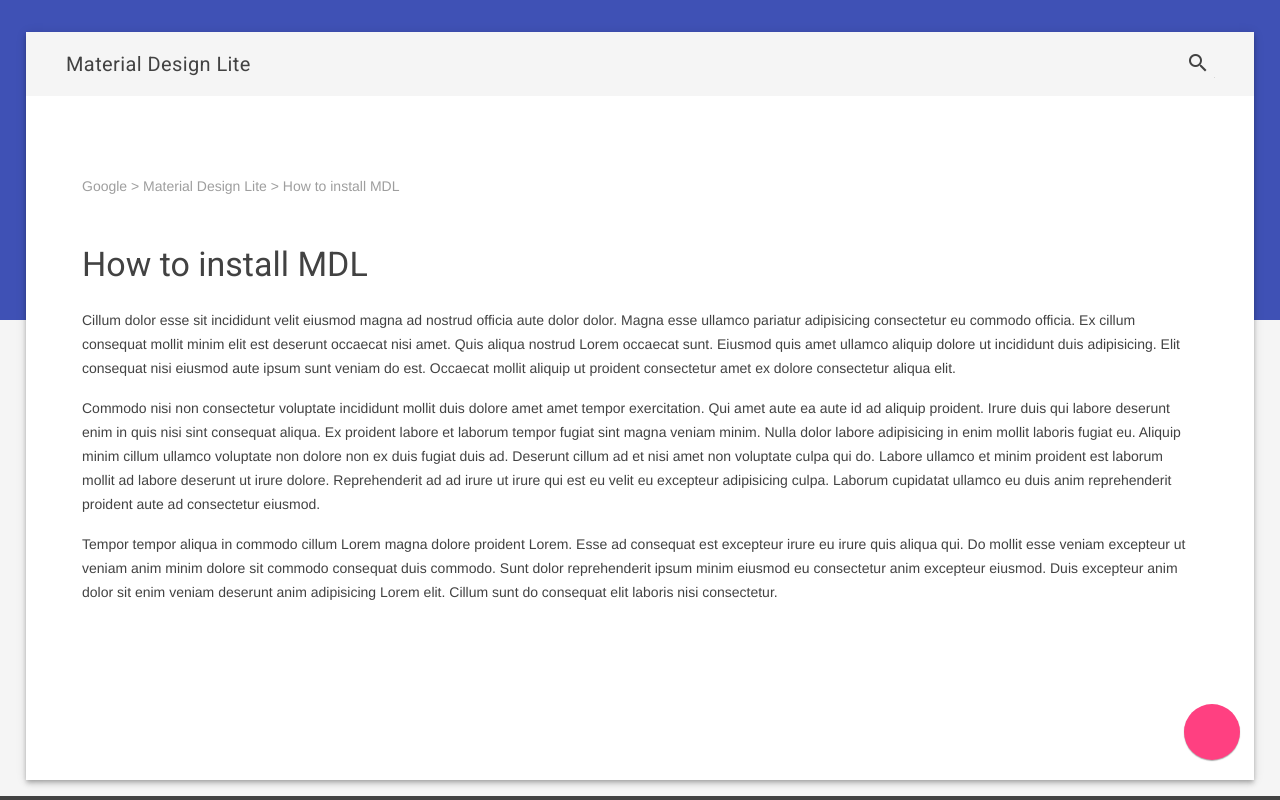
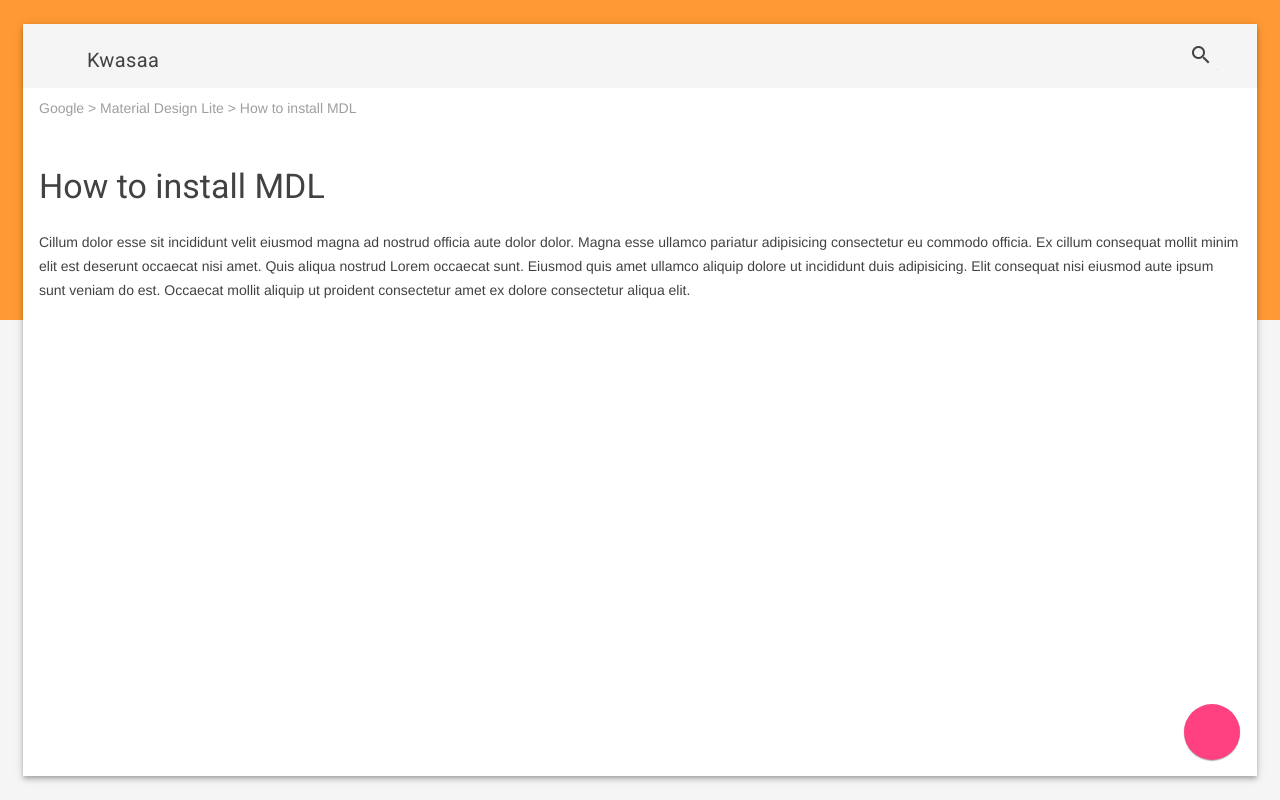
Before and after one commit to kamdjouduplex/new-makert, a website: page app/index.html in a window 1280 px wide. Drawn offline with nearby package versions, Linux system fonts and the light colour scheme.

Commit message:
remove the footer and ajust the margin and padding

```diff
--- a/app/css/styles.css
+++ b/app/css/styles.css
@@ -6,12 +6,12 @@
 .demo-ribbon {
   width: 100%;
   height: 40vh;
-  background-color: #3F51B5;
+  background-color: #FF9933;
   flex-shrink: 0;
 }
 
 .demo-main {
-  margin-top: -38vh;
+  margin-top: -39vh;
   flex-shrink: 0;
 }
 
@@ -21,14 +21,15 @@
 
 .demo-container {
   max-width: 1600px;
-  width: calc(100% - 36px);
+  width: calc(100% - 30px);
   margin: 0 auto;
+  height: 96vh;
 }
 
 .demo-content {
   border-radius: 2px;
-  padding: 80px 56px;
-  margin-bottom: 80px;
+  padding: 10px 16px;
+  margin-bottom: 10px;
 }
 
 .demo-layout.is-small-screen .demo-content {
--- a/app/index.html
+++ b/app/index.html
@@ -55,7 +55,7 @@
           <div class=" mdl-color--white mdl-shadow--4dp content mdl-color-text--grey-800 mdl-cell mdl-cell--12-col">
             <header class="demo-header mdl-layout__header mdl-layout__header--scroll mdl-color--grey-100 mdl-color-text--grey-800">
                     <div class="mdl-layout__header-row">
-                    <span class="mdl-layout-title">Material Design Lite</span>
+                    <span class="mdl-layout-title"><i class="material-icons">&#xE332;</i> Kwasaa</span>
                     <div class="mdl-layout-spacer"></div>
                     <div class="mdl-textfield mdl-js-textfield mdl-textfield--expandable">
                         <label class="mdl-button mdl-js-button mdl-button--icon" for="search">
@@ -76,24 +76,9 @@
                 <p>
                     Cillum dolor esse sit incididunt velit eiusmod magna ad nostrud officia aute dolor dolor. Magna esse ullamco pariatur adipisicing consectetur eu commodo officia. Ex cillum consequat mollit minim elit est deserunt occaecat nisi amet. Quis aliqua nostrud Lorem occaecat sunt. Eiusmod quis amet ullamco aliquip dolore ut incididunt duis adipisicing. Elit consequat nisi eiusmod aute ipsum sunt veniam do est. Occaecat mollit aliquip ut proident consectetur amet ex dolore consectetur aliqua elit.
                 </p>
-                <p>
-                    Commodo nisi non consectetur voluptate incididunt mollit duis dolore amet amet tempor exercitation. Qui amet aute ea aute id ad aliquip proident. Irure duis qui labore deserunt enim in quis nisi sint consequat aliqua. Ex proident labore et laborum tempor fugiat sint magna veniam minim. Nulla dolor labore adipisicing in enim mollit laboris fugiat eu. Aliquip minim cillum ullamco voluptate non dolore non ex duis fugiat duis ad. Deserunt cillum ad et nisi amet non voluptate culpa qui do. Labore ullamco et minim proident est laborum mollit ad labore deserunt ut irure dolore. Reprehenderit ad ad irure ut irure qui est eu velit eu excepteur adipisicing culpa. Laborum cupidatat ullamco eu duis anim reprehenderit proident aute ad consectetur eiusmod.
-                </p>
-                <p>
-                    Tempor tempor aliqua in commodo cillum Lorem magna dolore proident Lorem. Esse ad consequat est excepteur irure eu irure quis aliqua qui. Do mollit esse veniam excepteur ut veniam anim minim dolore sit commodo consequat duis commodo. Sunt dolor reprehenderit ipsum minim eiusmod eu consectetur anim excepteur eiusmod. Duis excepteur anim dolor sit enim veniam deserunt anim adipisicing Lorem elit. Cillum sunt do consequat elit laboris nisi consectetur.
-                </p>
             </div>
           </div>
         </div>
-        <footer class="demo-footer mdl-mini-footer">
-          <div class="mdl-mini-footer--left-section">
-            <ul class="mdl-mini-footer--link-list">
-              <li><a href="#">Help</a></li>
-              <li><a href="#">Privacy and Terms</a></li>
-              <li><a href="#">User Agreement</a></li>
-            </ul>
-          </div>
-        </footer>
       </main>
     </div>
     <a href="#" target="_blank" id="view-source" class="mdl-button mdl-js-button mdl-button--fab mdl-button--colored"><i class="material-icons">&#xE150;</i></a>
```
